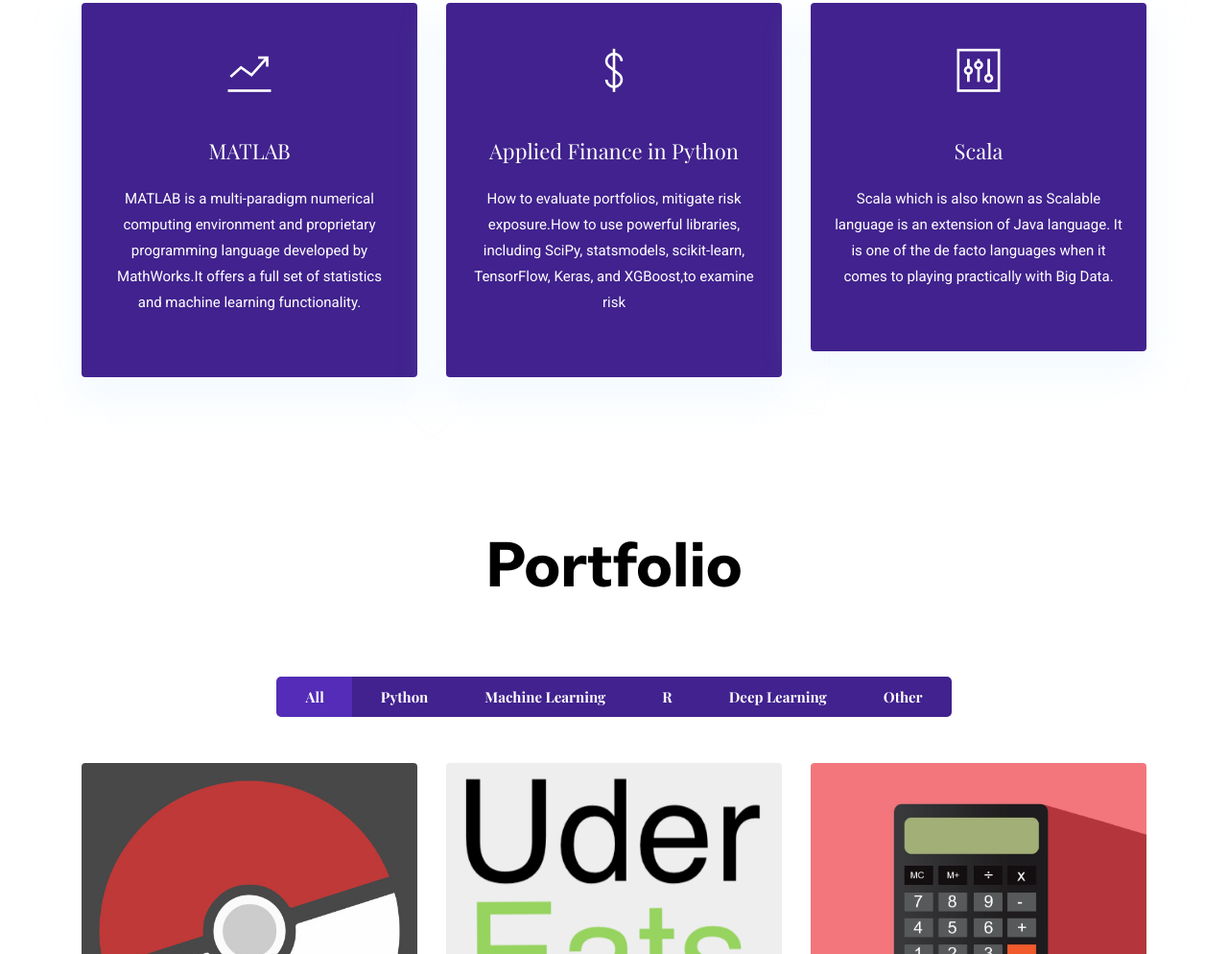
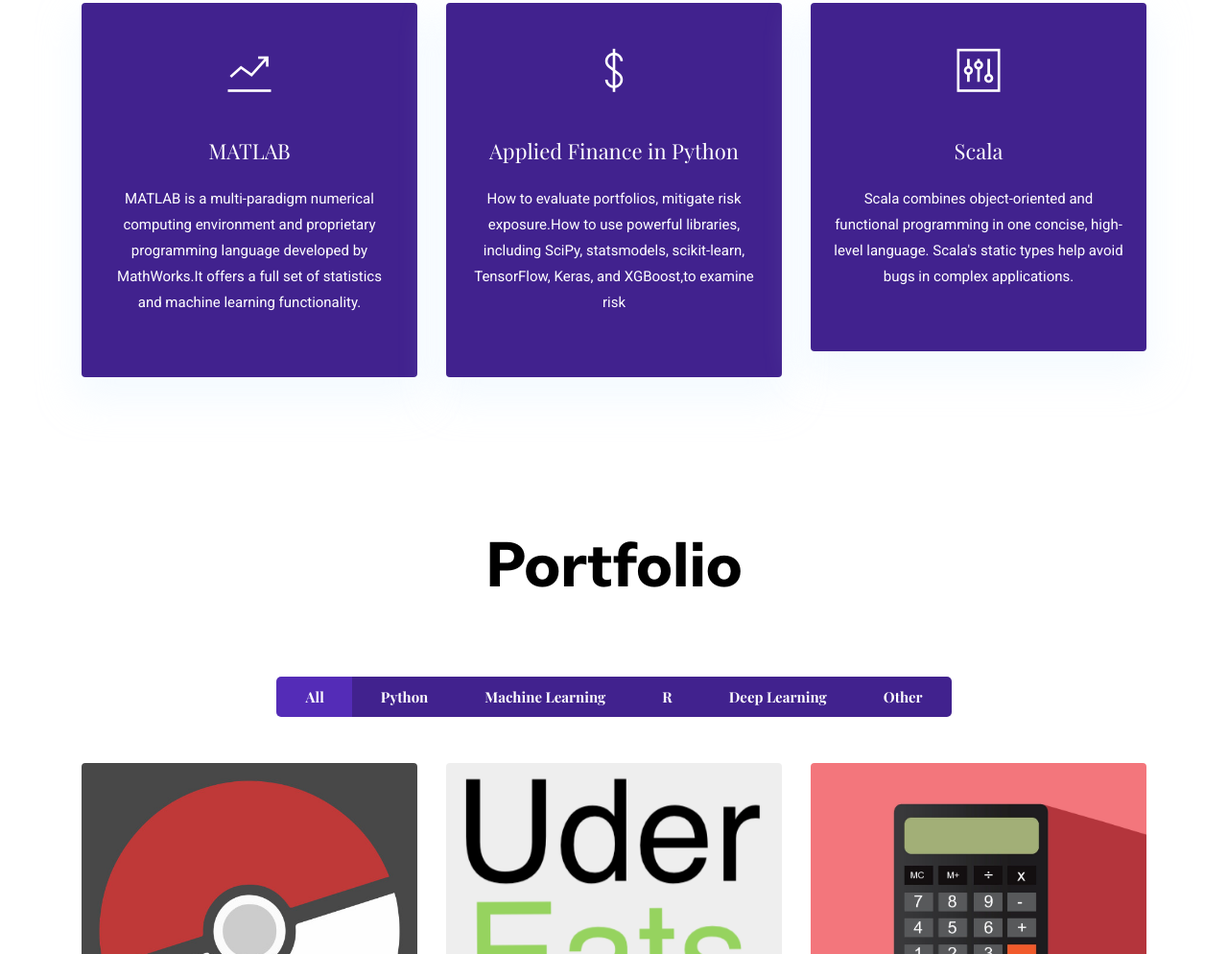
Before and after one commit to rohitjayale/rohitdemo.github.io, a plain HTML site: page index.html in a window 1280 px wide. Shown: the part 2544-3538 px from the top of the page at 96% size. Drawn offline with nearby package versions, Linux system fonts and the light colour scheme.

Commit message:
Update index.html

```diff
--- a/index.html
+++ b/index.html
@@ -255,7 +255,7 @@
           <div class="card-body text-center px-4 py-5">
             <i class="ti-panel icon mb-5 d-inline-block"></i>
             <h4 class="mb-4">Scala</h4>
-            <p>Scala which is also known as Scalable language is an extension of Java language. It is one of the de facto languages when it comes to playing practically with Big Data.</p>
+            <p>Scala combines object-oriented and functional programming in one concise, high-level language. Scala's static types help avoid bugs in complex applications.</p>
           </div>
         </div>
       </div>
```
